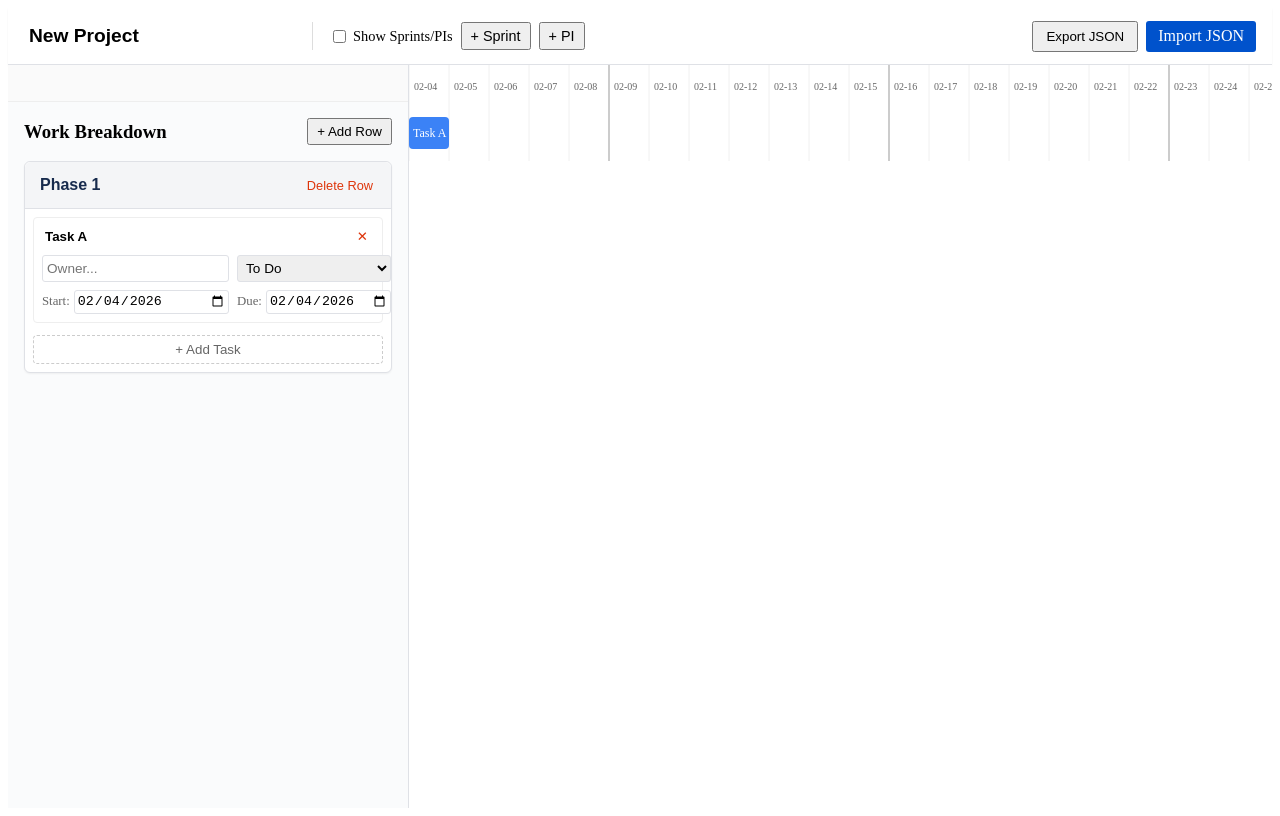
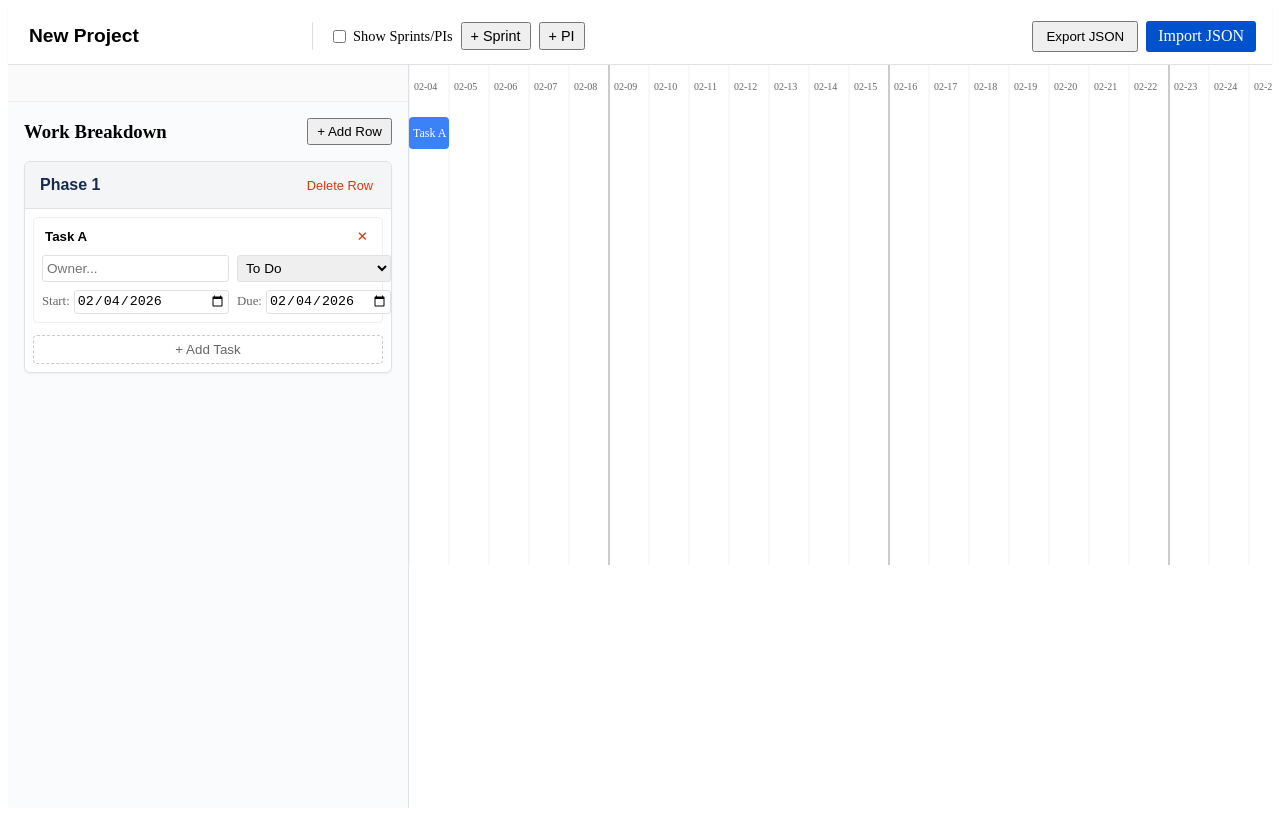
Before and after one commit to ssinha102/gantt_chart, a React (Vite) app: page / in a window 1280 px wide. Built offline with nearby package versions, Linux system fonts and the light colour scheme.

Commit message:
Update Timeline.tsx

```diff
--- a/src/components/Timeline/Timeline.tsx
+++ b/src/components/Timeline/Timeline.tsx
@@ -5,89 +5,71 @@ import { addDays, diffDays, getTodayStr } from '../../utils/dateUtils';
 const CELL_WIDTH = 40;
 const ROW_HEIGHT = 56;
 const HEADER_HEIGHT = 40;
-const TIMEBOX_HEIGHT = 30; // Extra height for Sprints/PIs
+const TIMEBOX_HEIGHT = 30;
 const RESIZE_HANDLE_WIDTH = 10;
 
 export const Timeline: React.FC = () => {
   const { doc, updateTask } = useStore();
   const showTimeboxes = doc.view.showTimeboxes;
-
-  // Calculate vertical offset: If timeboxes are hidden, 0. If shown, 30px.
   const topOffset = showTimeboxes ? TIMEBOX_HEIGHT : 0;
 
-  const [dragState, setDragState] = useState<{
-    id: string;
-    mode: 'move' | 'resize-left' | 'resize-right';
-  } | null>(null);
-
+  const [dragState, setDragState] = useState<{ id: string; mode: 'move' | 'resize-left' | 'resize-right' } | null>(null);
   const svgRef = useRef<SVGSVGElement>(null);
-  const dragInfo = useRef<{
-    startX: number;
-    originalStart: string;
-    originalEnd: string;
-    originalRowId: string;
-  } | null>(null);
+  const dragInfo = useRef<{ startX: number; originalStart: string; originalEnd: string; originalRowId: string } | null>(null);
 
   const startDate = getTodayStr();
-  const renderDays = 90;
+
+  // Dynamic Width Calculation
+  let maxDays = 90; // Minimum default
+  if (doc.tasks.length > 0) {
+    // Find the latest task end date
+    const latestDate = doc.tasks.reduce((latest, task) => {
+      return task.end > latest ? task.end : latest;
+    }, startDate);
+    // Add buffer of 30 days beyond the last task
+    const daysNeeded = diffDays(latestDate, startDate) + 30;
+    maxDays = Math.max(maxDays, daysNeeded);
+  }
+
+  const renderDays = maxDays;
   const width = renderDays * CELL_WIDTH;
-  const height = (doc.rows.length * ROW_HEIGHT) + HEADER_HEIGHT + topOffset;
+  const height = Math.max((doc.rows.length * ROW_HEIGHT) + HEADER_HEIGHT + topOffset, 500); // Ensure min height
 
   const handlePointerDown = (e: React.PointerEvent, task: any, widthPx: number) => {
     e.currentTarget.setPointerCapture(e.pointerId);
     e.stopPropagation();
-
     const rect = e.currentTarget.getBoundingClientRect();
     const clickX = e.clientX - rect.left;
-
     let mode: 'move' | 'resize-left' | 'resize-right' = 'move';
     if (clickX < RESIZE_HANDLE_WIDTH) mode = 'resize-left';
     else if (clickX > widthPx - RESIZE_HANDLE_WIDTH) mode = 'resize-right';
-
     setDragState({ id: task.id, mode });
-
-    dragInfo.current = {
-      startX: e.clientX,
-      originalStart: task.start,
-      originalEnd: task.end,
-      originalRowId: task.rowId
-    };
+    dragInfo.current = { startX: e.clientX, originalStart: task.start, originalEnd: task.end, originalRowId: task.rowId };
   };
 
   const handlePointerMove = (e: React.PointerEvent) => {
     if (!dragState || !dragInfo.current || !svgRef.current) return;
-
     const deltaX = e.clientX - dragInfo.current.startX;
     const deltaDays = Math.round(deltaX / CELL_WIDTH);
 
     if (dragState.mode === 'resize-left') {
       const newStart = addDays(dragInfo.current.originalStart, deltaDays);
-      if (diffDays(dragInfo.current.originalEnd, newStart) >= 0) {
-        updateTask(dragState.id, { start: newStart });
-      }
-    }
-    else if (dragState.mode === 'resize-right') {
+      if (diffDays(dragInfo.current.originalEnd, newStart) >= 0) updateTask(dragState.id, { start: newStart });
+    } else if (dragState.mode === 'resize-right') {
       const newEnd = addDays(dragInfo.current.originalEnd, deltaDays);
-      if (diffDays(newEnd, dragInfo.current.originalStart) >= 0) {
-        updateTask(dragState.id, { end: newEnd });
-      }
-    }
-    else if (dragState.mode === 'move') {
+      if (diffDays(newEnd, dragInfo.current.originalStart) >= 0) updateTask(dragState.id, { end: newEnd });
+    } else if (dragState.mode === 'move') {
       if (deltaDays !== 0) {
         const newStart = addDays(dragInfo.current.originalStart, deltaDays);
         const newEnd = addDays(dragInfo.current.originalEnd, deltaDays);
         updateTask(dragState.id, { start: newStart, end: newEnd });
       }
-
       const svgRect = svgRef.current.getBoundingClientRect();
       const relativeY = e.clientY - svgRect.top - HEADER_HEIGHT - topOffset;
       const rowIdx = Math.floor(relativeY / ROW_HEIGHT);
-
       if (rowIdx >= 0 && rowIdx < doc.rows.length) {
         const targetRowId = doc.rows[rowIdx].id;
-        if (targetRowId !== doc.tasks.find(t => t.id === dragState.id)?.rowId) {
-           updateTask(dragState.id, { rowId: targetRowId });
-        }
+        if (targetRowId !== doc.tasks.find(t => t.id === dragState.id)?.rowId) updateTask(dragState.id, { rowId: targetRowId });
       }
     }
   };
@@ -99,35 +81,22 @@ export const Timeline: React.FC = () => {
   };
 
   return (
-    <div style={{ overflow: 'auto', flex: 1, position: 'relative' }}>
+    <div id="timeline-container" style={{ overflow: 'auto', flex: 1, position: 'relative' }}>
       <svg ref={svgRef} width={width} height={height} style={{ display: 'block' }}>
-
-        {/* 0. Timebox Bands */}
         {showTimeboxes && doc.timeboxes && doc.timeboxes.map(tb => {
            const startOffset = diffDays(tb.start, startDate);
            const duration = diffDays(tb.end, tb.start) + 1;
            if (startOffset + duration < 0) return null;
-
            const x = startOffset * CELL_WIDTH;
            const w = Math.max(duration * CELL_WIDTH, 10);
            const isPi = tb.type === 'pi';
-
            return (
              <g key={tb.id}>
-               <rect
-                 x={x} y={0} width={w} height={TIMEBOX_HEIGHT}
-                 fill={isPi ? "#f3e5f5" : "#e3f2fd"}
-                 stroke={isPi ? "#9c27b0" : "#2196f3"}
-                 strokeWidth={1}
-               />
-               <text x={x + 5} y={20} fontSize="11" fill={isPi ? "#6a1b9a" : "#1565c0"} fontWeight="bold">
-                 {tb.name}
-               </text>
+               <rect x={x} y={0} width={w} height={TIMEBOX_HEIGHT} fill={isPi ? "#f3e5f5" : "#e3f2fd"} stroke={isPi ? "#9c27b0" : "#2196f3"} strokeWidth={1} />
+               <text x={x + 5} y={20} fontSize="11" fill={isPi ? "#6a1b9a" : "#1565c0"} fontWeight="bold">{tb.name}</text>
              </g>
            )
         })}
-
-        {/* 1. Grid & Headers */}
         <g transform={`translate(0, ${topOffset})`}>
             {Array.from({ length: renderDays }).map((_, i) => {
               const x = i * CELL_WIDTH;
@@ -140,47 +109,28 @@ export const Timeline: React.FC = () => {
                 </g>
               );
             })}
-
-            {/* 2. Rows */}
             {doc.rows.map((row, i) => (
               <rect key={row.id} x={0} y={HEADER_HEIGHT + (i * ROW_HEIGHT)} width={width} height={ROW_HEIGHT} fill={i % 2 === 0 ? "transparent" : "rgba(0,0,0,0.02)"} />
             ))}
-
-            {/* 3. Tasks */}
             {doc.tasks.map(task => {
               const rowIdx = doc.rows.findIndex(r => r.id === task.rowId);
               if (rowIdx === -1) return null;
-
               const startOffset = diffDays(task.start, startDate);
               const duration = diffDays(task.end, task.start) + 1;
               if (startOffset + duration < 0) return null;
-
               const x = startOffset * CELL_WIDTH;
               const w = Math.max(duration * CELL_WIDTH, 10);
               const y = HEADER_HEIGHT + (rowIdx * ROW_HEIGHT) + 12;
-
               const isDragging = dragState?.id === task.id;
               const cursor = isDragging ? 'grabbing' : 'grab';
-
-              // Visual styles based on status
               let barColor = isDragging ? "#0052cc" : "#3b82f6";
-              if (task.status === 'done') barColor = "#36b37e"; // Green
-              if (task.status === 'blocked') barColor = "#ff5630"; // Red
-              if (task.status === 'in-progress') barColor = "#ffab00"; // Orange
-
+              if (task.status === 'done') barColor = "#36b37e";
+              if (task.status === 'blocked') barColor = "#ff5630";
+              if (task.status === 'in-progress') barColor = "#ffab00";
               return (
-                <g
-                  key={task.id}
-                  transform={`translate(${x}, ${y})`}
-                  style={{ cursor }}
-                  onPointerDown={(e) => handlePointerDown(e, task, w)}
-                  onPointerMove={handlePointerMove}
-                  onPointerUp={handlePointerUp}
-                >
+                <g key={task.id} transform={`translate(${x}, ${y})`} style={{ cursor }} onPointerDown={(e) => handlePointerDown(e, task, w)} onPointerMove={handlePointerMove} onPointerUp={handlePointerUp}>
                   <rect width={w} height={32} rx={4} fill={barColor} opacity={isDragging ? 0.9 : 1} />
-                  <text x={4} y={20} fontSize="12" fill="white" pointerEvents="none" style={{ userSelect: 'none' }}>
-                    {task.name} {task.owner ? `(${task.owner})` : ''}
-                  </text>
+                  <text x={4} y={20} fontSize="12" fill="white" pointerEvents="none" style={{ userSelect: 'none' }}>{task.name} {task.owner ? `(${task.owner})` : ''}</text>
                   <rect x={0} y={0} width={RESIZE_HANDLE_WIDTH} height={32} fill="transparent" style={{ cursor: 'ew-resize' }} />
                   <rect x={w - RESIZE_HANDLE_WIDTH} y={0} width={RESIZE_HANDLE_WIDTH} height={32} fill="transparent" style={{ cursor: 'ew-resize' }} />
                 </g>
```
